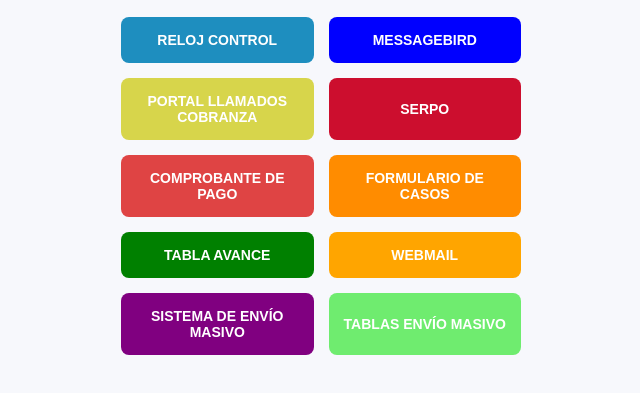
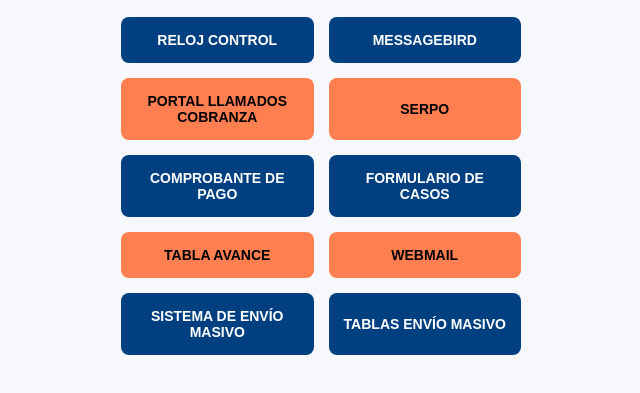
Before and after one commit to BestworkInstitute/panel_ejecutiva_cobranza_2025, a plain HTML site: page index.html in a window 1280 px wide. Shown: the part 307-700 px from the top of the page, without its empty margins (319-959 px from the left). Drawn offline with Linux system fonts and the light colour scheme.

Commit message:
Update index.html

```diff
--- a/index.html
+++ b/index.html
@@ -46,7 +46,6 @@
 
         button {
             padding: 15px;
-            color: white;
             border: none;
             border-radius: 8px;
             font-weight: bold;
@@ -54,17 +53,16 @@
             cursor: pointer;
         }
 
-        /* Colores corregidos según orden de links */
-        .reloj-control { background-color: rgb(30, 142, 191); } /* Reloj Control */
-        .messagebird { background-color: blue; } /* Messagebird */
-        .portal-llamados { background-color: rgb(215, 213, 75); } /* Portal Llamados */
-        .serpo { background-color: rgb(204, 14, 46); } /* Serpo */
-        .comprobante { background-color: rgb(223, 68, 68); } /* Comprobante de Pago */
-        .formulario-casos { background-color: darkorange; } /* Formulario de Casos */
-        .tabla-avance { background-color: green; } /* Tabla Avance */
-        .webmail { background-color: orange; } /* Webmail */
-        .envio-masivo { background-color: purple; } /* Sistema de Envío Masivo */
-        .masivo { background-color: rgb(111, 236, 111); } /* Tablas Envío Masivo */
+        /* Alternar colores */
+        .blue-button {
+            background-color: #004080; /* Azul del logo */
+            color: white;
+        }
+
+        .orange-button {
+            background-color: #ff7f50; /* Naranja del logo */
+            color: black;
+        }
 
         button:hover {
             filter: brightness(90%);
@@ -80,18 +78,19 @@
         <h1>Panel Ejecutiva Cobranza</h1>
 
         <!-- Botones en Grid -->
-        <div class="buttons-grid">
-            <button class="reloj-control" onclick="openLink('https://trabajador.relojcontrol.com/')">RELOJ CONTROL</button>
-            <button class="messagebird" onclick="openLink('https://inbox.messagebird.com/workspace/')">MESSAGEBIRD</button>
-            <button class="portal-llamados" onclick="openLink('https://www.prolaborem.cl/gestionempresa/txpCobranzasCallNew/index.php')">PORTAL LLAMADOS COBRANZA</button>
-            <button class="serpo" onclick="openLink('https://ventab.serpo.cl/inicio/bestwork')">SERPO</button>
-            <button class="comprobante" onclick="openLink('https://forms.gle/Fk4ze2wKaHSSnj4s5')">COMPROBANTE DE PAGO</button>
-            <button class="formulario-casos" onclick="openLink('https://docs.google.com/forms/d/e/1FAIpQLSesFiwsz1oliP4ssdyt_NATzRNEHpRGpwqEw3oV3fUnzZtOEg/viewform?pli=1')">FORMULARIO DE CASOS</button>
-            <button class="tabla-avance" onclick="openLink('https://docs.google.com/spreadsheets/d/1h5o6IsqXCkqpRb6Rc-npeTmwSYJEWzLU/edit?rtpof=true&sd=true')">TABLA AVANCE</button>
-            <button class="webmail" onclick="openLink('https://webmail.bestwork.cl/')">WEBMAIL</button>
-            <button class="envio-masivo" onclick="openLink('https://mensaje-cobranza.vercel.app/')">SISTEMA DE ENVÍO MASIVO</button>
-            <button class="masivo" onclick="openLink('https://docs.google.com/spreadsheets/d/1eOl7_7pqMns6HMmXSTGZsdG-lh8POHFxIlv3R2teAYM/edit?gid=525436215#gid=525436215')">TABLAS ENVÍO MASIVO</button>
-        </div>
+
+
+    <div class="buttons-grid">
+        <button class="blue-button" onclick="openLink('https://trabajador.relojcontrol.com/')">RELOJ CONTROL</button>
+        <button class="blue-button" onclick="openLink('https://inbox.messagebird.com/workspace/')">MESSAGEBIRD</button>
+        <button class="orange-button" onclick="openLink('https://www.prolaborem.cl/gestionempresa/txpCobranzasCallNew/index.php')">PORTAL LLAMADOS COBRANZA</button>
+        <button class="orange-button" onclick="openLink('https://ventab.serpo.cl/inicio/bestwork')">SERPO</button>
+        <button class="blue-button" onclick="openLink('https://forms.gle/Fk4ze2wKaHSSnj4s5')">COMPROBANTE DE PAGO</button>
+        <button class="blue-button" onclick="openLink('https://docs.google.com/forms/d/e/1FAIpQLSesFiwsz1oliP4ssdyt_NATzRNEHpRGpwqEw3oV3fUnzZtOEg/viewform?pli=1')">FORMULARIO DE CASOS</button>
+        <button class="orange-button" onclick="openLink('https://docs.google.com/spreadsheets/d/1h5o6IsqXCkqpRb6Rc-npeTmwSYJEWzLU/edit?rtpof=true&sd=true')">TABLA AVANCE</button>
+        <button class="orange-button" onclick="openLink('https://webmail.bestwork.cl/')">WEBMAIL</button>
+        <button class="blue-button" onclick="openLink('https://mensaje-cobranza.vercel.app/')">SISTEMA DE ENVÍO MASIVO</button>
+        <button class="blue-button" onclick="openLink('https://docs.google.com/spreadsheets/d/1eOl7_7pqMns6HMmXSTGZsdG-lh8POHFxIlv3R2teAYM/edit?gid=525436215#gid=525436215')">TABLAS ENVÍO MASIVO</button>
     </div>
 
     <script>
```
